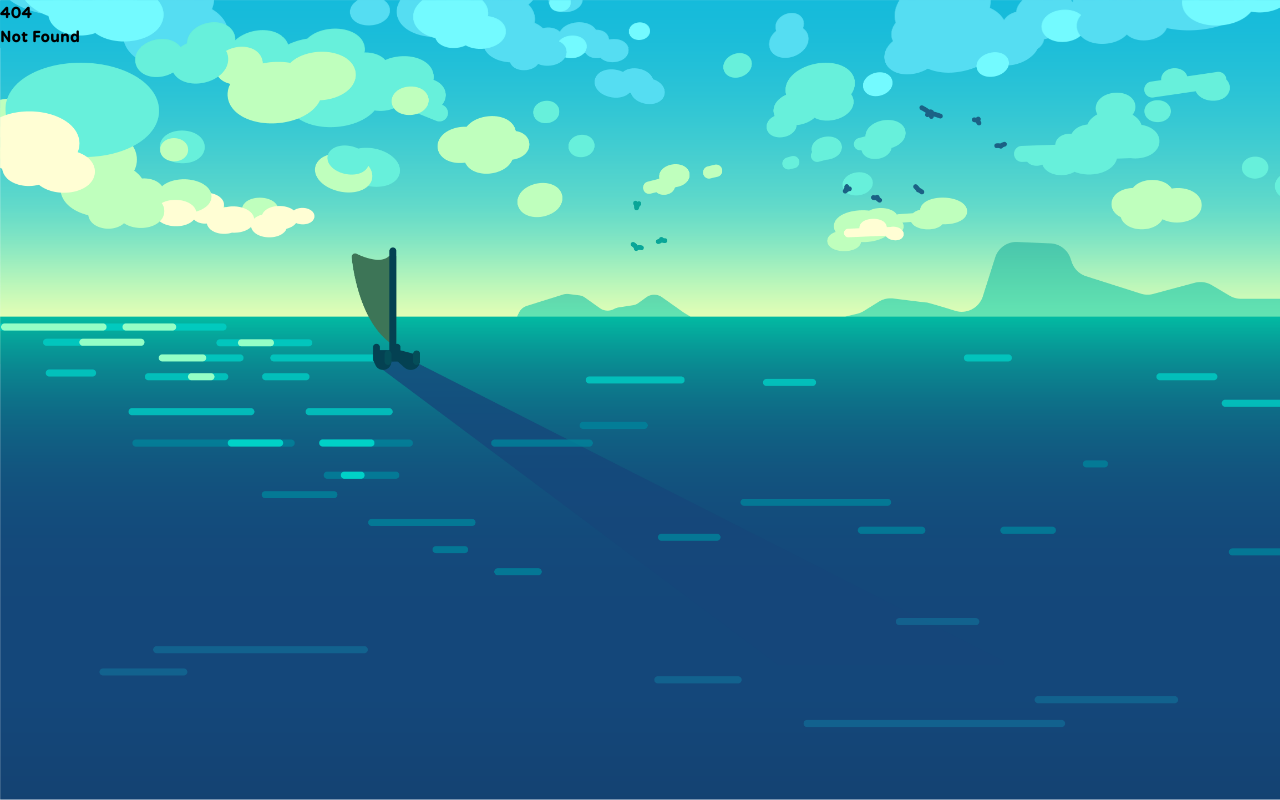
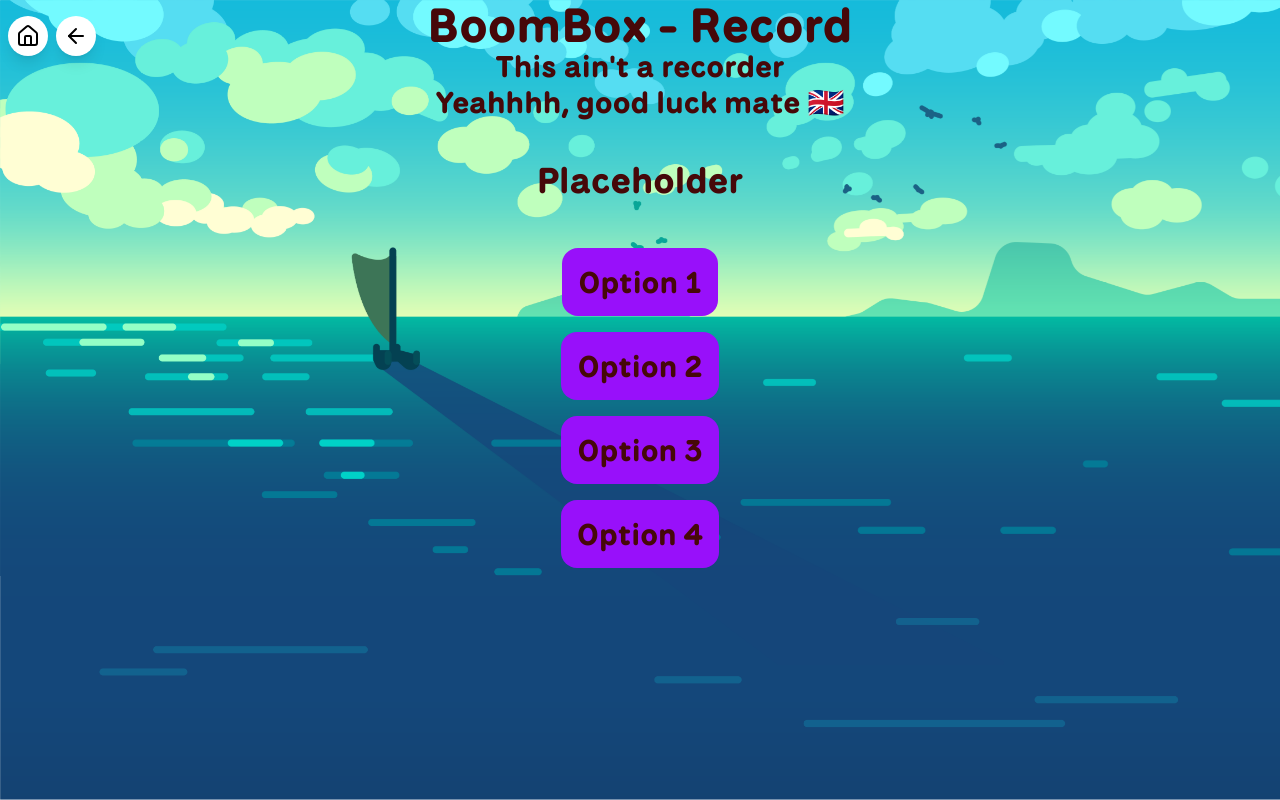
Before and after one commit to Spacexplorer11/boombox, a SvelteKit app: page /boombox-buttons/record in a window 1280 px wide. Before the commit this address had no page. Built offline with nearby package versions, Linux system fonts and the light colour scheme.

Commit message:
Added dysfunctional placeholders for a quiz on the record page!

```diff
--- /dev/null
+++ b/src/routes/(non-homepage)/boombox-buttons/(subpages)/record/+page.svelte
@@ -0,0 +1,44 @@
+<script>
+	let Question = "Placeholder";
+	let Option1 = "Option 1";
+	let Option2 = "Option 2";
+	let Option3 = "Option 3";
+	let Option4 = "Option 4";
+</script>
+
+<sveltekit:head>
+	<title>BoomBox - Record</title>
+	<meta name="description" content="BoomBox - Recorder, but not a recorder" />
+</sveltekit:head>
+<div class="@container flex flex-col">
+	<header class="@container/header text-center text-red-950">
+		<h1 class="text-4xl md:text-5xl">BoomBox - Record</h1>
+		<h3 class="text-2xl md:text-3xl">This ain't a recorder</h3>
+		<h3 class="text-2xl md:text-3xl">Yeahhhh, good luck mate 🇬🇧</h3>
+	</header>
+	<main class="text-center">
+		<h2 class="my-10 text-3xl text-red-950 md:text-4xl">{Question}</h2>
+		<div class="@container/options my-auto flex flex-col">
+			<button
+				class="mx-auto my-2 max-w-fit rounded-2xl bg-purple-600 p-4 text-2xl text-red-950 md:text-3xl"
+			>
+				{Option1}
+			</button>
+			<button
+				class="mx-auto my-2 max-w-fit rounded-2xl bg-purple-600 p-4 text-2xl text-red-950 md:text-3xl"
+			>
+				{Option2}
+			</button>
+			<button
+				class="mx-auto my-2 max-w-fit rounded-2xl bg-purple-600 p-4 text-2xl text-red-950 md:text-3xl"
+			>
+				{Option3}
+			</button>
+			<button
+				class="mx-auto my-2 max-w-fit rounded-2xl bg-purple-600 p-4 text-2xl text-red-950 md:text-3xl"
+			>
+				{Option4}
+			</button>
+		</div>
+	</main>
+</div>
```
